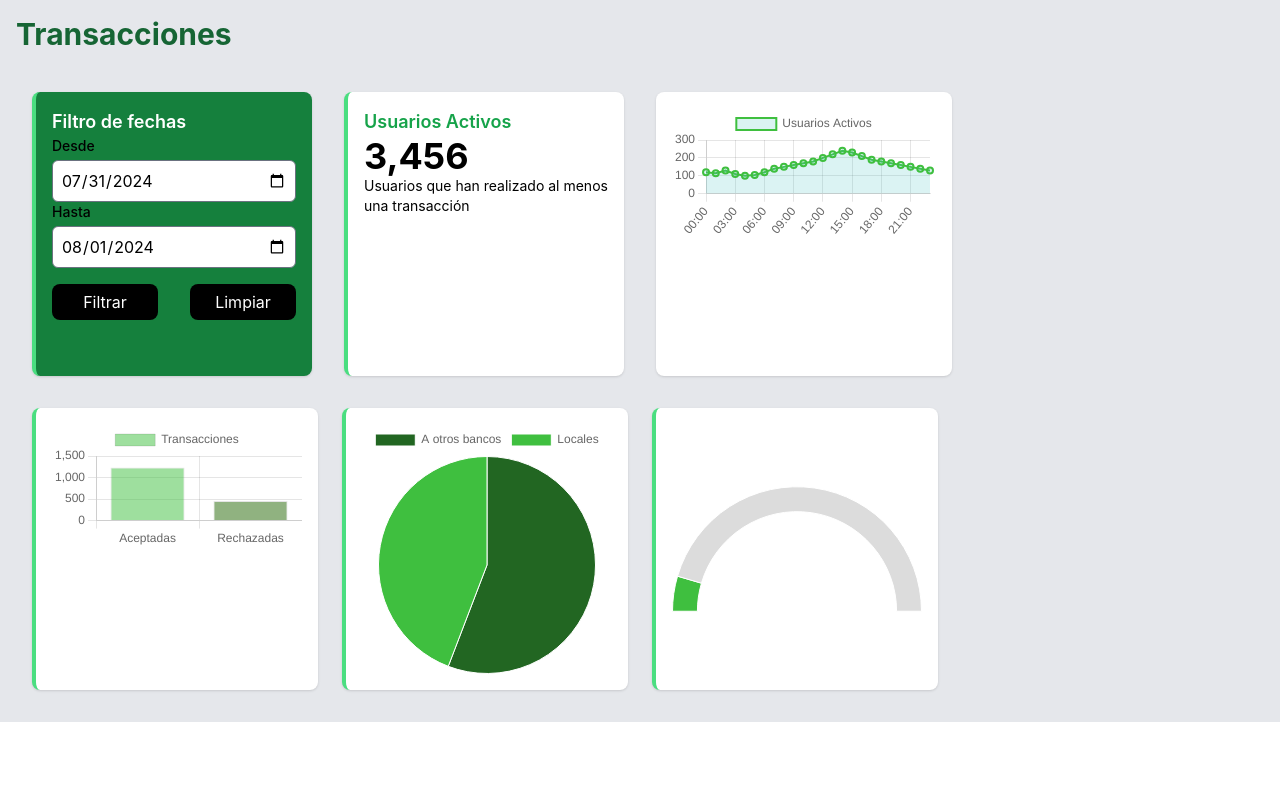
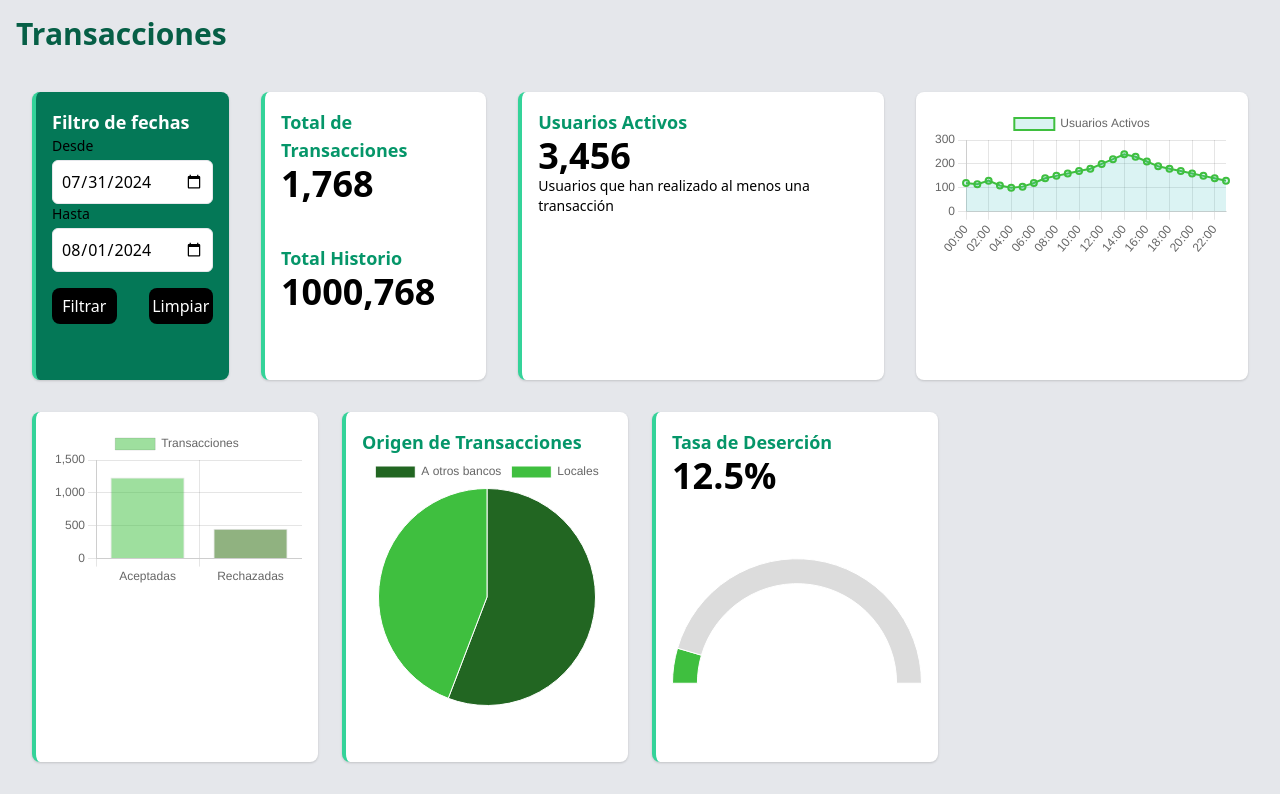
Before and after one commit to shotweif/Dashboard_TABA, a React (Create React App) app: page / in a window 1280 px wide. Built offline with nearby package versions, Linux system fonts and the light colour scheme.

Commit message:
UpdateDash_2

```diff
--- a/src/App.css
+++ b/src/App.css
@@ -36,3 +36,21 @@
     transform: rotate(360deg);
   }
 }
+
+/* App.css */
+.loader {
+  border: 16px solid #f3f3f3; /* Light grey */
+  border-top: 16px solid #63db34; /* Blue */
+  border-radius: 50%;
+  width: 120px;
+  height: 120px;
+  animation: spin 2s linear infinite;
+  img{
+    border-radius: 50px;
+  }
+}
+
+@keyframes spin {
+  0% { transform: rotate(0deg); }
+  100% { transform: rotate(360deg); }
+}
--- a/src/App.tsx
+++ b/src/App.tsx
@@ -1,21 +1,37 @@
 
+// App.tsx
+import React, { useState, useEffect } from 'react';
 import './App.css';
-
 import { BrowserRouter, Routes, Route } from 'react-router-dom';
 import Inicio from './view/Inicio';
+import Loader from './view/Loader';
 import './chartSetup';
 
+function App() {
+    const [stylesLoaded, setStylesLoaded] = useState(false);
 
-function App() {
+    useEffect(() => {
+        const link = document.createElement('link');
+        link.rel = 'stylesheet';
+        link.href = 'https://cdn.jsdelivr.net/npm/tailwindcss@2.2.19/dist/tailwind.min.css';
+        link.onload = () => setStylesLoaded(true);
+        document.head.appendChild(link);
+    }, []);
+
     return (
+        <div>
+            {stylesLoaded ? (
                 <BrowserRouter>
                     <Routes>
                         <Route path="/" element={<Inicio />} />
+                        <Route path="/Loader" element={<Loader />} />
                     </Routes>
                 </BrowserRouter>
-
+            ) : (
+                <Loader />
+            )}
+        </div>
     );
 }
 
-
 export default App;
--- a/src/chartSetup.js
+++ b/src/chartSetup.js
@@ -1,3 +1,3 @@
+// chartSetup.ts
 import { Chart, registerables } from 'chart.js';
-
 Chart.register(...registerables);
--- a/src/index.tsx
+++ b/src/index.tsx
@@ -4,24 +4,24 @@ import './index.css';
 import App from './App';
 import reportWebVitals from './reportWebVitals';
 
-// Function to load a script dynamically
-function loadScript(src: string, attributes: { [key: string]: string } = {}) {
-  const script = document.createElement('script');
-  script.src = src;
-  Object.keys(attributes).forEach(key => {
-    script.setAttribute(key, attributes[key]);
-  });
-  document.head.appendChild(script);
-}
+// // Function to load a script dynamically
+// function loadScript(src: string, attributes: { [key: string]: string } = {}) {
+//   const script = document.createElement('script');
+//   script.src = src;
+//   Object.keys(attributes).forEach(key => {
+//     script.setAttribute(key, attributes[key]);
+//   });
+//   document.head.appendChild(script);
+// }
 
-function initializeScripts() {
-  loadScript('https://cdn.tailwindcss.com?plugins=forms,typography');
-  // loadScript('https://unpkg.com/unlazy@0.11.3/dist/unlazy.with-hashing.iife.js', { defer: 'true', init: '' });
-  // loadScript('https://cdn.jsdelivr.net/npm/chart.js');
-}
+// function initializeScripts() {
+//   loadScript('https://cdn.tailwindcss.com?plugins=forms,typography');
+//   // loadScript('https://unpkg.com/unlazy@0.11.3/dist/unlazy.with-hashing.iife.js', { defer: 'true', init: '' });
+//   // loadScript('https://cdn.jsdelivr.net/npm/chart.js');
+// }
 
-// Initialize scripts
-initializeScripts();
+// // Initialize scripts
+// initializeScripts();
 
 const root = ReactDOM.createRoot(
   document.getElementById('root') as HTMLElement
--- a/src/view/Inicio.tsx
+++ b/src/view/Inicio.tsx
@@ -4,6 +4,7 @@ import BarChart from './components/BarChart';
 import PieChart from './components/PieChart';
 import DoughnutChart from './components/DoughnutChart';
 import LineChart from './components/LineChart';
+import './styles.css';
 
 const formatDate = (date: Date): string => {
     const year = date.getFullYear();
@@ -69,13 +70,24 @@ const Inicio: React.FC = () => {
 
               <div className="basis-1/4 p-4">
                   <div className="bg-card h-full p-4 rounded-lg shadow hover:shadow-xl transition-shadow duration-300 border-l-4 border-secondary bg-white border-green-400">
+                        <h3 className="text-lg font-semibold text-secondary text-green-600">Total de Transacciones</h3>
+                        <p className="text-4xl font-bold text-primary-foreground">1,768</p>
+                        <h3 className="text-lg font-semibold text-secondary text-green-600 pt-10">Total Historio</h3>
+                        <p className="text-4xl font-bold text-primary-foreground">1000,768</p>
+
+                  </div>
+              </div>
+
+              <div className="basis-1/4 p-4">
+                    <div className="bg-card h-full w- p-4 rounded-lg shadow hover:shadow-xl transition-shadow duration-300 col-span-1 border-l-4 border-secondary bg-white border-green-400">
                       <h3 className="text-lg font-semibold text-secondary text-green-600">Usuarios Activos</h3>
                       <p className="text-4xl font-bold text-primary-foreground">3,456</p>
                       <p className="text-sm text-muted-foreground">Usuarios que han realizado al menos una transacción</p>
                   </div>
               </div>
+
               <div className="basis-1/2 p-4">
-                  <div className="p-4 w-6/12 h-full rounded-lg shadow hover:shadow-xl transition-shadow duration-300 col-span-1 bg-white">
+                  <div className="p-4 w-full h-full rounded-lg shadow hover:shadow-xl transition-shadow duration-300 col-span-1 bg-white">
                       <LineChart />
                   </div>
               </div>
--- /dev/null
+++ b/src/view/Loader.tsx
@@ -0,0 +1,14 @@
+// Loader.tsx
+import React from 'react';
+
+const Loader: React.FC = () => {
+    return (
+        <div className="flex items-center justify-center min-h-screen bg-gray-200">
+            <div className="loader">
+                <img src="https://play-lh.googleusercontent.com/87FV6akNtH7yN_7ObbTMaqvjJmECIKOwZd3i-Oo0ETK77CqkuKaf4ud2gqZ13UxvxDWq" />
+            </div>
+        </div>
+    );
+};
+
+export default Loader;
--- a/src/view/components/BarChart.tsx
+++ b/src/view/components/BarChart.tsx
@@ -18,6 +18,8 @@ const BarChart: React.FC = () => {
     };
 
     const options: ChartOptions<'bar'> = {
+        responsive: true,
+        maintainAspectRatio: false, // Esto permite que el gráfico sea ajustable en altura
         scales: {
             y: {
                 beginAtZero: true
@@ -25,7 +27,11 @@ const BarChart: React.FC = () => {
         }
     };
 
-    return <Bar data={data} options={options} />;
+    return (
+        <div className='h-2/4'>
+            <Bar data={data} options={options} />
+        </div>
+    );
 };
 
 export default BarChart;
--- a/src/view/components/DoughnutChart.tsx
+++ b/src/view/components/DoughnutChart.tsx
@@ -26,7 +26,14 @@ const DoughnutChart: React.FC = () => {
         }
     };
 
-    return <Doughnut data={data} options={options} />;
+//    return <Doughnut data={data} options={options} />;
+    return (
+        <div>
+             <h3 className="text-lg font-semibold text-accent text-green-600">Tasa de Deserción</h3>
+             <p className="text-4xl font-bold text-primary-foreground">12.5%</p>
+             <Doughnut data={data} options={options} />
+        </div>
+    );
 };
 
 export default DoughnutChart;
--- a/src/view/components/PieChart.tsx
+++ b/src/view/components/PieChart.tsx
@@ -23,7 +23,10 @@ const PieChart: React.FC = () => {
         }
     };
 
-    return <Pie data={data} options={options} />;
+    return <div>
+        <h3 className="text-lg font-semibold text-primary text-green-600">Origen de Transacciones</h3>
+        <Pie data={data} options={options} />
+    </div>;
 };
 
 export default PieChart;
```
Also changed, not shown: src/view/styles.css (added). Lines whose indentation alone changed are shown as unchanged.
